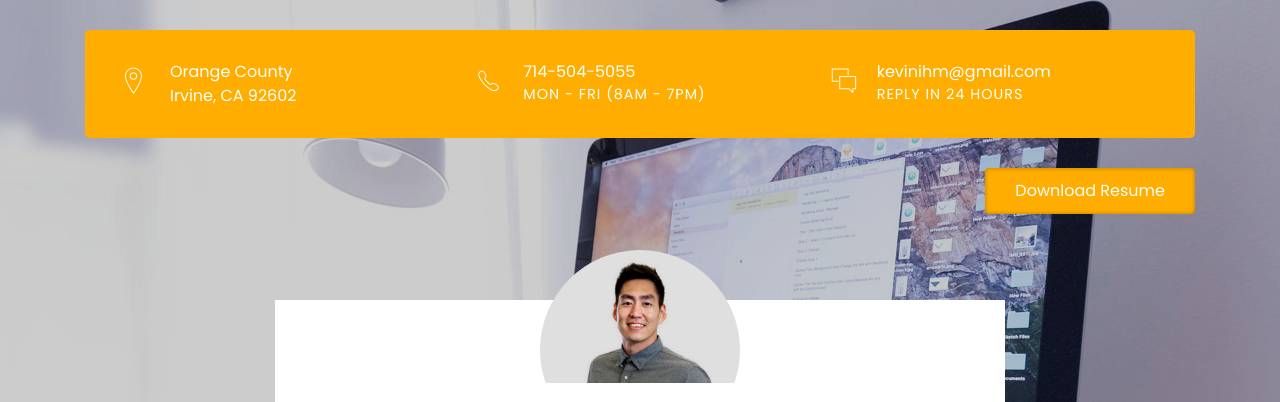
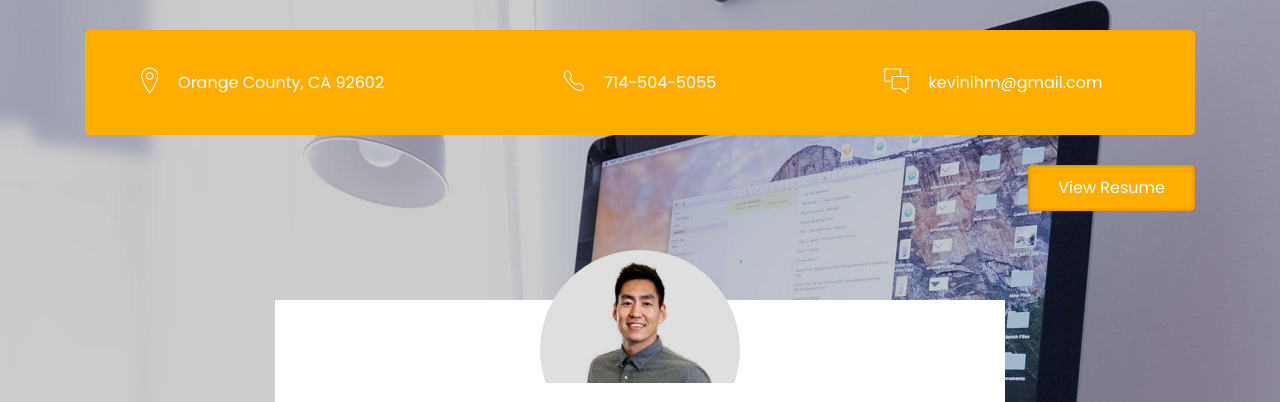
Before and after one commit to mr1hm/portfolio-me, a plain HTML site: page index.html in a window 1280 px wide. Shown: the top 402 px of the page. Drawn offline with nearby package versions, Linux system fonts and the light colour scheme; files whose address does not match are found by name.

Commit message:
removed irrelevant information

```diff
--- a/01-cv-portfolio/css/styles.css
+++ b/01-cv-portfolio/css/styles.css
@@ -102,6 +102,8 @@ b.max-bold{ font-weight: 700; }
 
 .font-lite-black{ color: #999; }
 
+/* .phoneAvailability{ visibility: hidden; } */
+
 /* .skillsCircle{ border: 4px solid #FFA804; border-radius: 50%; } */
 
 
@@ -117,7 +119,7 @@ header .info{ margin-bottom: 10px; }
 
 header .info .icon{ float: left; font-size: 30px; }
 
-header .info .right-area{ margin-left: 45px; }
+header .info .right-area{ margin-left: 20px; }
 
 header .downlad-btn{ padding: 15px 30px; border-radius: 4px; float: right; margin-top: 30px;
 	box-shadow: inset 0 0px 4px rgba(0,0,0,.3); background: #FFAD01; color: #fff;
--- a/index.html
+++ b/index.html
@@ -37,40 +37,40 @@
 	<header>
 		<div class="container">
 			<div class="heading-wrapper">
-				<div class="row">
+				<div class="row justify-content-center">
 					<div class="col-sm-6 col-md-6 col-lg-4">
-						<div class="info">
+						<div class="info d-flex justify-content-center align-items-center">
 							<i class="icon ion-ios-location-outline"></i>
 							<div class="right-area">
-								<h5>Orange County</h5>
-								<h5>Irvine, CA 92602</h5>
+								<h5 class="mr-5">Orange County, CA 92602</h5>
+								<!-- <h5>Irvine, CA 92602</h5> -->
+							</div><!-- right-area -->
+						</div><!-- info -->
+					</div><!-- col-sm-4 -->
+
+					<div class="col-sm-6 col-md-6 col-lg-4 d-flex justify-content-center align-content-center">
+						<div class="info d-flex align-items-center">
+							<i class="icon ion-ios-telephone-outline"></i>
+							<div class="right-area">
+								<h5>714-504-5055</h5>
+								<!-- <h6 class="phoneAvailability">MON - FRI (8AM - 7PM)</h6> -->
 							</div><!-- right-area -->
 						</div><!-- info -->
 					</div><!-- col-sm-4 -->
 
 					<div class="col-sm-6 col-md-6 col-lg-4">
-						<div class="info">
-							<i class="icon ion-ios-telephone-outline"></i>
-							<div class="right-area">
-								<h5>714-504-5055</h5>
-								<h6>MON - FRI (8AM - 7PM)</h6>
-							</div><!-- right-area -->
-						</div><!-- info -->
-					</div><!-- col-sm-4 -->
-
-					<div class="col-sm-6 col-md-6 col-lg-4">
-						<div class="info">
+						<div class="info d-flex justify-content-center align-items-center">
 							<i class="icon ion-ios-chatboxes-outline"></i>
 							<div class="right-area">
 								<h5>kevinihm@gmail.com</h5>
-								<h6>REPLY IN 24 HOURS</h6>
+								<!-- <h6>REPLY IN 24 HOURS</h6> -->
 							</div><!-- right-area -->
 						</div><!-- info -->
 					</div><!-- col-sm-4 -->
 				</div><!-- row -->
 			</div><!-- heading-wrapper -->
 
-			<a class="downlad-btn" href="#">Download Resume</a>
+			<a class="downlad-btn" target="_blank" href="https://drive.google.com/uc?export=download&id=1xmHxtb1DN3LzZAJuA5ph-7-iIen2HKxw">View Resume</a>
 		</div><!-- container -->
 	</header>
 
@@ -402,7 +402,7 @@
 
 					<div class="experience margin-b-50">
 						<h4><b>FULL STACK WEB DEVELOPER</b></h4>
-						<h5 class="font-yellow"><b>UC Irvine Anteater Express Project / LFZ Special Project</b></h5>
+						<h5 class="font-yellow"><b>UC Irvine Anteater Express Project / LearningFuze Special Project</b></h5>
 						<h6 class="margin-t-10">OCTOBER 2019 - PRESENT</h6>
 						<br>
 						<!-- <p class="font-semi-white margin-tb-30">Duis non volutpat arcu, eu mollis tellus. Sed finibus aliquam neque sit amet
```
